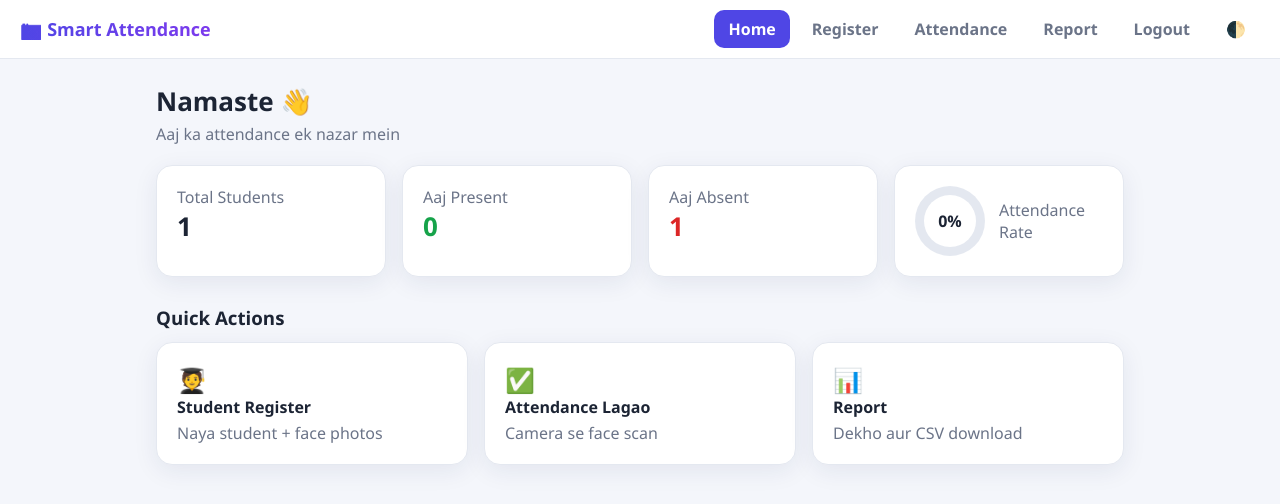
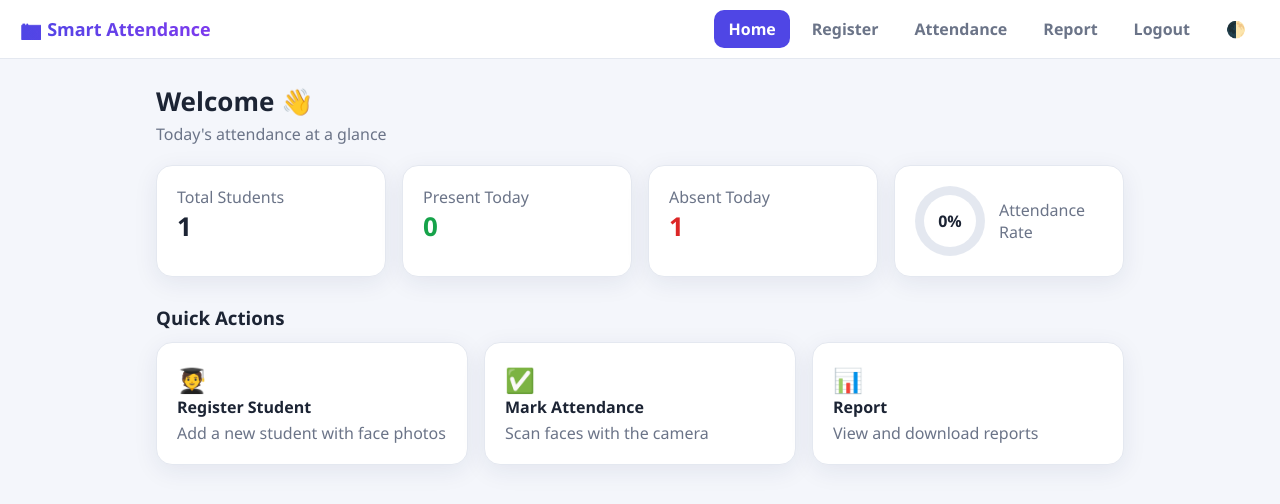
Before and after one commit to GurudeepSoni/Automated-Attendence-Monitoring, a Flask app: page / in a window 1280 px wide. Shown: the top 504 px of the page. Run offline with Flask 3, Linux system fonts and the light colour scheme; the visitor is signed in with stand-in values (Sample User, id 1); data comes from the database, SQL or seed files in the repository; data that the repository does not hold is empty.

Commit message:
Update index.html

```diff
--- a/aas/templates/index.html
+++ b/aas/templates/index.html
@@ -1,9 +1,9 @@
 {% extends "base.html" %}{% block body %}
-<h1>Namaste 👋</h1><p class="sub">Aaj ka attendance ek nazar mein</p>
+<h1>Welcome 👋</h1><p class="sub">Today's attendance at a glance</p>
 <div class="grid g4">
  <div class="card"><div class="sub" style="margin:0">Total Students</div><h1 class="cnt" data-n="{{total}}">0</h1></div>
- <div class="card"><div class="sub" style="margin:0">Aaj Present</div><h1 class="cnt" style="color:var(--ok)" data-n="{{present}}">0</h1></div>
- <div class="card"><div class="sub" style="margin:0">Aaj Absent</div><h1 class="cnt" style="color:var(--bad)" data-n="{{absent}}">0</h1></div>
+ <div class="card"><div class="sub" style="margin:0">Present Today</div><h1 class="cnt" style="color:var(--ok)" data-n="{{present}}">0</h1></div>
+ <div class="card"><div class="sub" style="margin:0">Absent Today</div><h1 class="cnt" style="color:var(--bad)" data-n="{{absent}}">0</h1></div>
  <div class="card" style="display:flex;align-items:center;gap:14px">
   <div style="width:70px;height:70px;border-radius:50%;background:conic-gradient(var(--pri) {{pct}}%,var(--line) 0);display:grid;place-items:center">
    <div style="width:52px;height:52px;border-radius:50%;background:var(--card);display:grid;place-items:center;font-weight:800">{{pct}}%</div></div>
@@ -11,9 +11,9 @@
 </div>
 <h3 style="margin:28px 0 12px">Quick Actions</h3>
 <div class="grid g4">
- <a class="card" href="/register" style="text-decoration:none;color:inherit"><h2 style="margin:0">🧑‍🎓</h2><b>Student Register</b><div class="sub" style="margin:4px 0 0">Naya student + face photos</div></a>
- <a class="card" href="/attendance" style="text-decoration:none;color:inherit"><h2 style="margin:0">✅</h2><b>Attendance Lagao</b><div class="sub" style="margin:4px 0 0">Camera se face scan</div></a>
- <a class="card" href="/report" style="text-decoration:none;color:inherit"><h2 style="margin:0">📊</h2><b>Report</b><div class="sub" style="margin:4px 0 0">Dekho aur CSV download</div></a>
+ <a class="card" href="/register" style="text-decoration:none;color:inherit"><h2 style="margin:0">🧑‍🎓</h2><b>Register Student</b><div class="sub" style="margin:4px 0 0">Add a new student with face photos</div></a>
+ <a class="card" href="/attendance" style="text-decoration:none;color:inherit"><h2 style="margin:0">✅</h2><b>Mark Attendance</b><div class="sub" style="margin:4px 0 0">Scan faces with the camera</div></a>
+ <a class="card" href="/report" style="text-decoration:none;color:inherit"><h2 style="margin:0">📊</h2><b>Report</b><div class="sub" style="margin:4px 0 0">View and download reports</div></a>
 </div>
 <script>
 document.querySelectorAll('.cnt').forEach(function(el){var n=+el.dataset.n,i=0,s=Math.max(1,Math.ceil(n/25));
```
